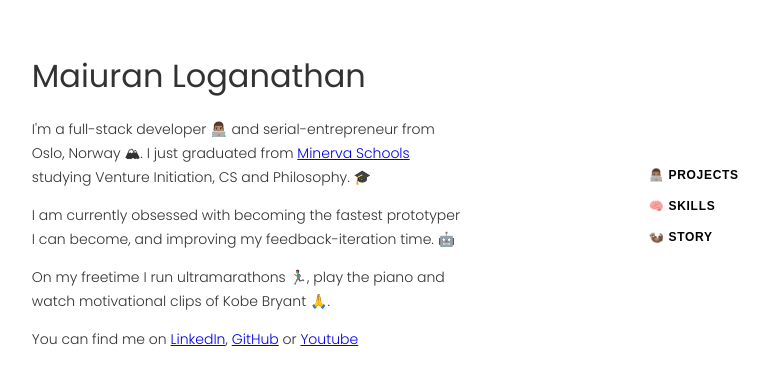
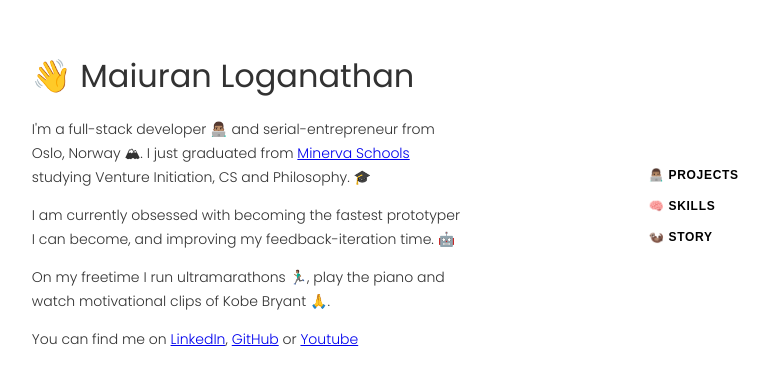
Before and after one commit to Maiuran1404/maiuran1404.github.io, a React (Create React App) app: page / in a window 1280 px wide. Shown: the part 194-578 px from the top of the page, without its empty margins (211-980 px from the left). Built offline with nearby package versions, Linux system fonts and the light colour scheme.

Commit message:
mayoo saturday commmit

```diff
--- a/package.json
+++ b/package.json
@@ -20,7 +20,7 @@
   },
   "scripts": {
     "start": "react-scripts start",
-    "build": "react-scripts build",
+    "build": "CI= react-scripts build",
     "test": "react-scripts test",
     "eject": "react-scripts eject",
     "heroku-postbuild": "npm run build",
--- a/src/containers/Home.js
+++ b/src/containers/Home.js
@@ -2,7 +2,7 @@ import React, {useRef, useEffect} from 'react';
 import {TweenMax, TimelineLite, Power3} from 'gsap';
 import './Home.scss';
 import { motion } from "framer-motion";
-import Mayoo from './mayoo.png'
+// import Mayoo from './mayoo.png'
 import styled from 'styled-components';
 
 //Assets
@@ -10,9 +10,9 @@ import styled from 'styled-components';
 // import imgGirl from './images/girl.webp';
 // import imgBoy from './images/boy.webp';
 
-const Image = styled(motion.img)`
-  margin-left: 70%;
-`
+// const Image = styled(motion.img)`
+//   margin-left: 70%;
+// `
 
 function Home() {
 
@@ -83,7 +83,7 @@ function Home() {
             <div className="hero-content-inner" ref={el => content = el}>
                 <h1>
                 <div className="hero-content-line">
-                    <div className="hero-content-line-inner"> Maiuran Loganathan </div>
+                    <div className="hero-content-line-inner"> 👋 Maiuran Loganathan </div>
                 </div>
                 <div>
                 </div>
```
